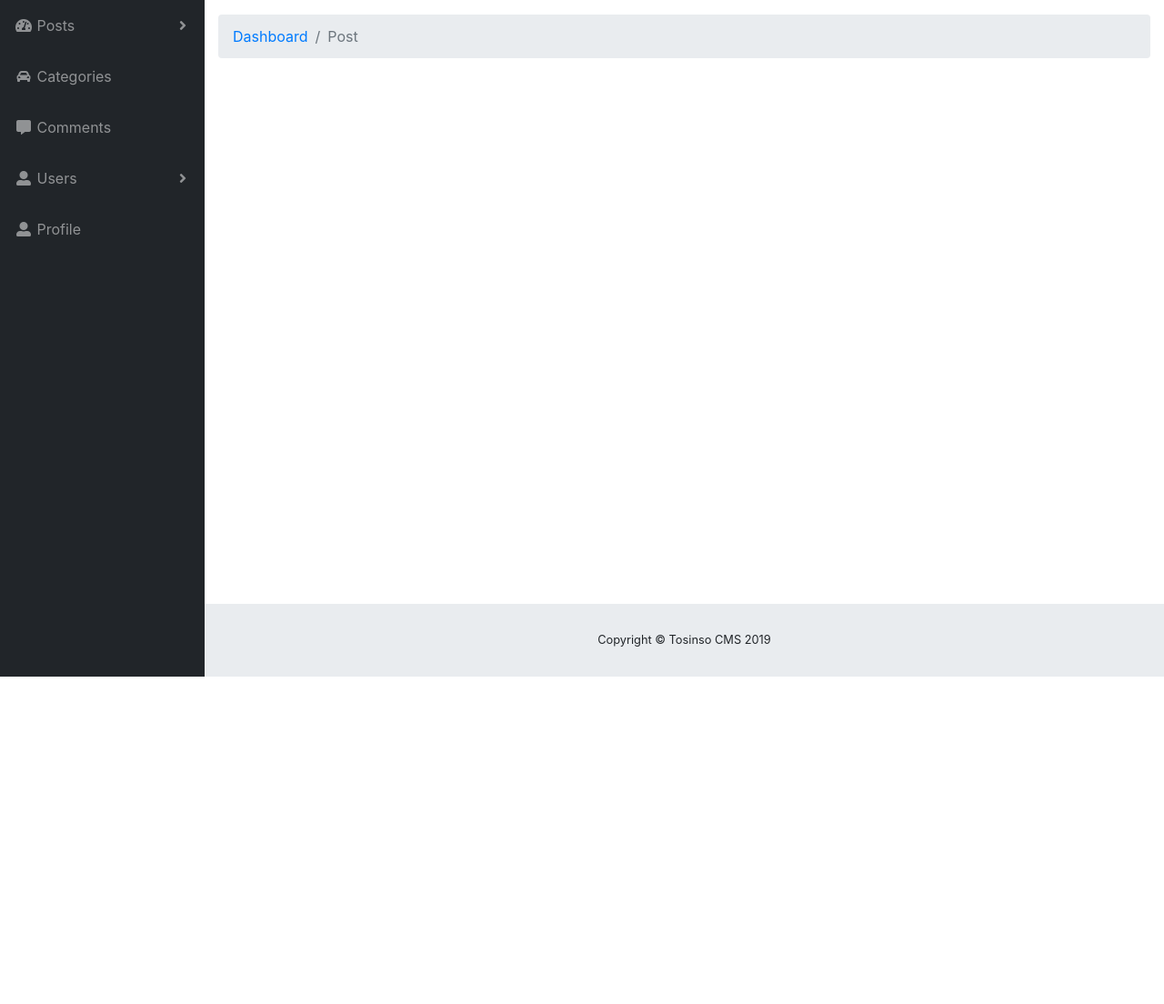
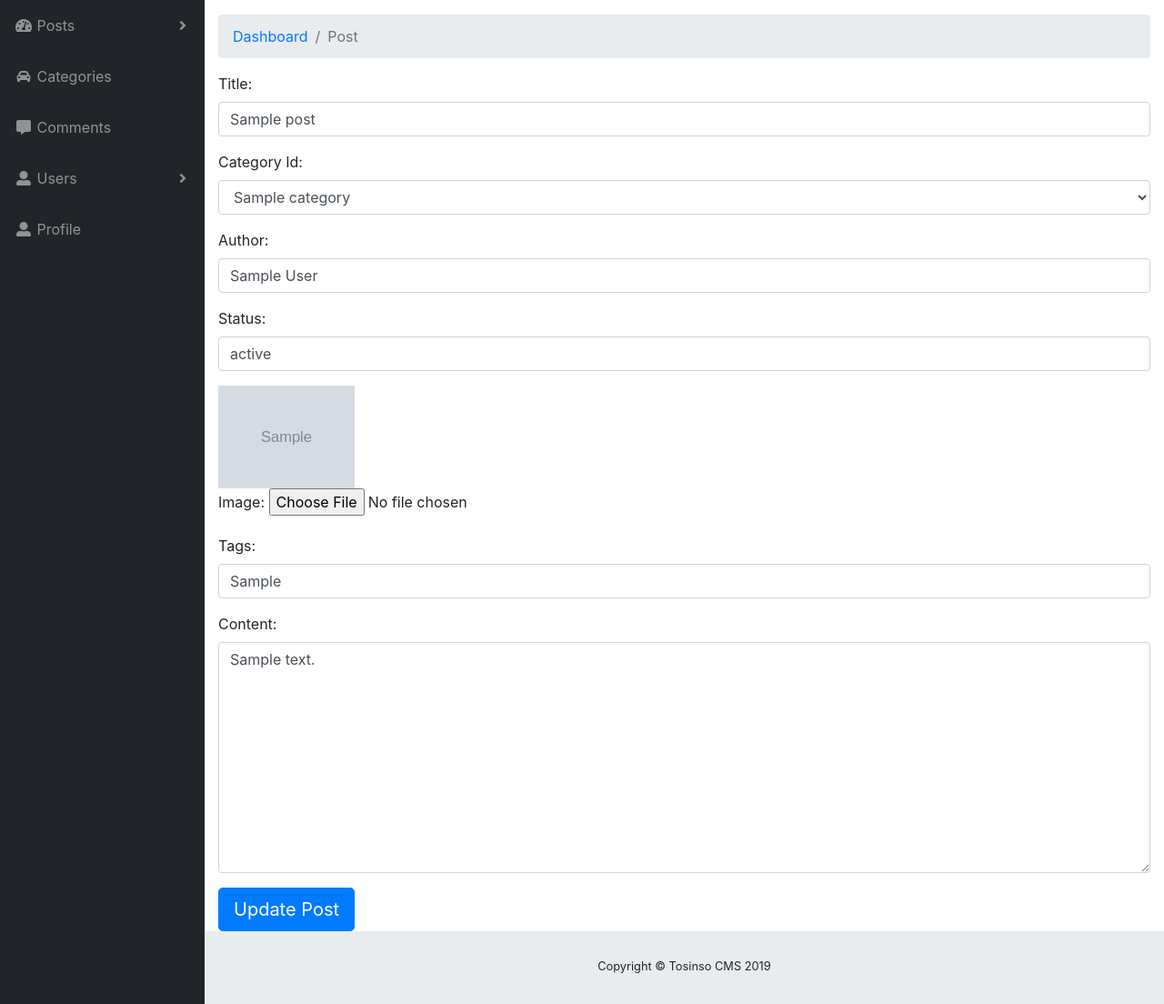
Before and after one commit to adelifar/PhpCourseCMS, a PHP site: page /admin/post.php?type=editpost&pid=1 in a window 1280 px wide. Shown: the part 56-1160 px from the top of the page at 91% size. Before the commit the page ends 800 px from the top, so only its background shows below. Run offline with PHP 8.4, Linux system fonts and the light colour scheme; tables that the repository leaves empty or names only in its code hold one stand-in row (values such as "Sample post"); grey boxes marked "Sample" are stand-in pictures.

Commit message:
edit post

```diff
--- /dev/null
+++ b/admin/incs/editpost.php
@@ -0,0 +1,72 @@
+<?php
+$postObj = new Post();
+if (isset($_GET["pid"])) {
+
+    $currentPost = $postObj->getPost($_GET["pid"]);
+}
+if (isset($_POST["submitEditPost"])){
+    if (!empty($_FILES["image"]["name"])){
+
+        move_uploaded_file($_FILES["image"]["tmp_name"],"../images/{$_FILES["image"]["name"]}");
+        $postObj->updatePost($_POST["id"],$_POST["title"],$_POST["categoryId"],$_POST["author"],$_POST["status"],$_FILES["image"]["name"],$_POST["tags"],$_POST["content"]);
+    }else{
+        $postObj->updatePost($_POST["id"],$_POST["title"],$_POST["categoryId"],$_POST["author"],$_POST["status"],$_POST["lastImage"],$_POST["tags"],$_POST["content"]);
+    }
+
+
+    $pageName=$_SERVER["PHP_SELF"];
+    header("Location: $pageName");
+}
+?>
+<form action="" method="post" enctype="multipart/form-data">
+    <div class="form-group">
+        <label for="title">Title:</label>
+        <input type="text" class="form-control" name="title" id="title" value="<?= $currentPost[0]["title"] ?>">
+    </div>
+    <div class="form-group">
+        <label for="categoryId:">Category Id:</label>
+        <select class="form-control" name="categoryId">
+            <?php
+            $catObj = new Category();
+            $cats = $catObj->getAllCategories();
+            foreach ($cats as $cat) {
+                $catid = $cat["id"];
+                $catText = $cat["name"];
+                if ($currentPost[0]["category_id"] == $catid) {
+                    echo "<option value='$catid' selected>$catText</option>";
+                } else {
+
+
+                    echo "<option value='$catid'>$catText</option>";
+                }
+            }
+            ?>
+        </select>
+    </div>
+    <div class="form-group">
+        <label for="author">Author:</label>
+        <input type="text" class="form-control" name="author" id="author" value="<?= $currentPost[0]["author"] ?>">
+    </div>
+    <div class="form-group">
+        <label for="title">Status:</label>
+        <input type="text" class="form-control" name="status" id="status" value="<?= $currentPost[0]["status"] ?>">
+    </div>
+    <img src="../images/<?=$currentPost[0]['image']?>" width="150">
+    <div class="form-group">
+
+        <label for="image">Image:</label>
+        <input type="file" name="image">
+    </div>
+    <div class="form-group">
+        <label for="tags">Tags:</label>
+        <input type="text" class="form-control" name="tags" id="tags" value="<?= $currentPost[0]["tags"] ?>">
+    </div>
+    <input type="hidden" name="id" value="<?= $currentPost[0]["id"] ?>">
+    <input type="hidden" name="lastImage" value="<?= $currentPost[0]["image"] ?>">
+    <div class="form-group">
+        <label for="title">Content:</label>
+        <textarea cols="30" rows="10" class="form-control" name="content"
+                  id="content"><?= $currentPost[0]["content"] ?></textarea>
+    </div>
+    <input type="submit" name="submitEditPost" value="Update Post" class="btn btn-lg btn-primary">
+</form>
--- a/admin/post.php
+++ b/admin/post.php
@@ -27,6 +27,7 @@
                                 include "incs/newpost.php";
                                 break;
                             case "editpost":
+                                include "incs/editpost.php";
                                 break;
                             default:
                                 include "incs/postTableData.php";
--- a/classes/Post_cls.php
+++ b/classes/Post_cls.php
@@ -8,34 +8,63 @@
 
 class Post extends DB
 {
-    public function getAllPosts(){
+    public function getAllPosts()
+    {
         return $this->connect()->query("select * from posts")->fetchAll(PDO::FETCH_ASSOC);
     }
-    public function searchPost($searchQuery){
-        $connect=$this->connect();
-        $searchQuery='%'.$searchQuery.'%';
-        $searchQuery=$connect->quote($searchQuery);
-        $query="select * from posts where title like $searchQuery or author like $searchQuery or content like $searchQuery or tags like $searchQuery";
+
+    public function searchPost($searchQuery)
+    {
+        $connect = $this->connect();
+        $searchQuery = '%' . $searchQuery . '%';
+        $searchQuery = $connect->quote($searchQuery);
+        $query = "select * from posts where title like $searchQuery or author like $searchQuery or content like $searchQuery or tags like $searchQuery";
         return $connect->query($query)->fetchAll(PDO::FETCH_ASSOC);
 
     }
-    public function addPost($title,$categoryId,$author,$status,$image,$tags,$content){
-        $cn=$this->connect();
-        $qTitle=$cn->quote($title);
-        $qCategoryId=$cn->quote($categoryId);
-        $qAuthor=$cn->quote($author);
-        $qStatus=$cn->quote($status);
-        $qImage=$cn->quote($image);
-        $qTags=$cn->quote($tags);
-        $qContent=$cn->quote($content);
-        $query="insert into posts (title,author,category_id,status,image,tags,content,comment_count,date) values ($qTitle,$qAuthor,$qCategoryId,$qStatus,$qImage,$qTags,$qContent,0,now())";
-        $cn->query($query);
-    }
-    public function deletePost($postId){
-        $cn=$this->connect();
-        $qid=$cn->quote($postId);
-        $query="delete from posts where id=$qid";
+
+    public function addPost($title, $categoryId, $author, $status, $image, $tags, $content)
+    {
+        $cn = $this->connect();
+        $qTitle = $cn->quote($title);
+        $qCategoryId = $cn->quote($categoryId);
+        $qAuthor = $cn->quote($author);
+        $qStatus = $cn->quote($status);
+        $qImage = $cn->quote($image);
+        $qTags = $cn->quote($tags);
+        $qContent = $cn->quote($content);
+        $query = "insert into posts (title,author,category_id,status,image,tags,content,comment_count,date) values ($qTitle,$qAuthor,$qCategoryId,$qStatus,$qImage,$qTags,$qContent,0,now())";
         $cn->query($query);
     }
 
+    public function deletePost($postId)
+    {
+        $cn = $this->connect();
+        $qid = $cn->quote($postId);
+        $query = "delete from posts where id=$qid";
+        $cn->query($query);
+    }
+
+    public function getPost($id)
+    {
+        $cn = $this->connect();
+        $query = "select * from posts where  id={$cn->quote($id)}";
+        return $cn->query($query)->fetchAll(PDO::FETCH_ASSOC);
+    }
+
+    public function updatePost($id, $title, $categoryId, $author, $status, $image, $tags, $content)
+    {
+        $cn = $this->connect();
+        $qId = $cn->quote($id);
+        $qTitle = $cn->quote($title);
+        $qCategoryId = $cn->quote($categoryId);
+        $qAuthor = $cn->quote($author);
+        $qStatus = $cn->quote($status);
+        $qImage = $cn->quote($image);
+        $qTags = $cn->quote($tags);
+        $qContent = $cn->quote($content);
+        $query = "update posts set title=$qTitle , category_id=$qCategoryId, author=$qAuthor, status=$qStatus , image=$qImage, tags=$qTags, content=$qContent
+where  id=$qId";
+        $cn->query($query);
+    }
 }
```
Also changed, not shown: admin/incs/postTableData.php (+11 -6 lines).
